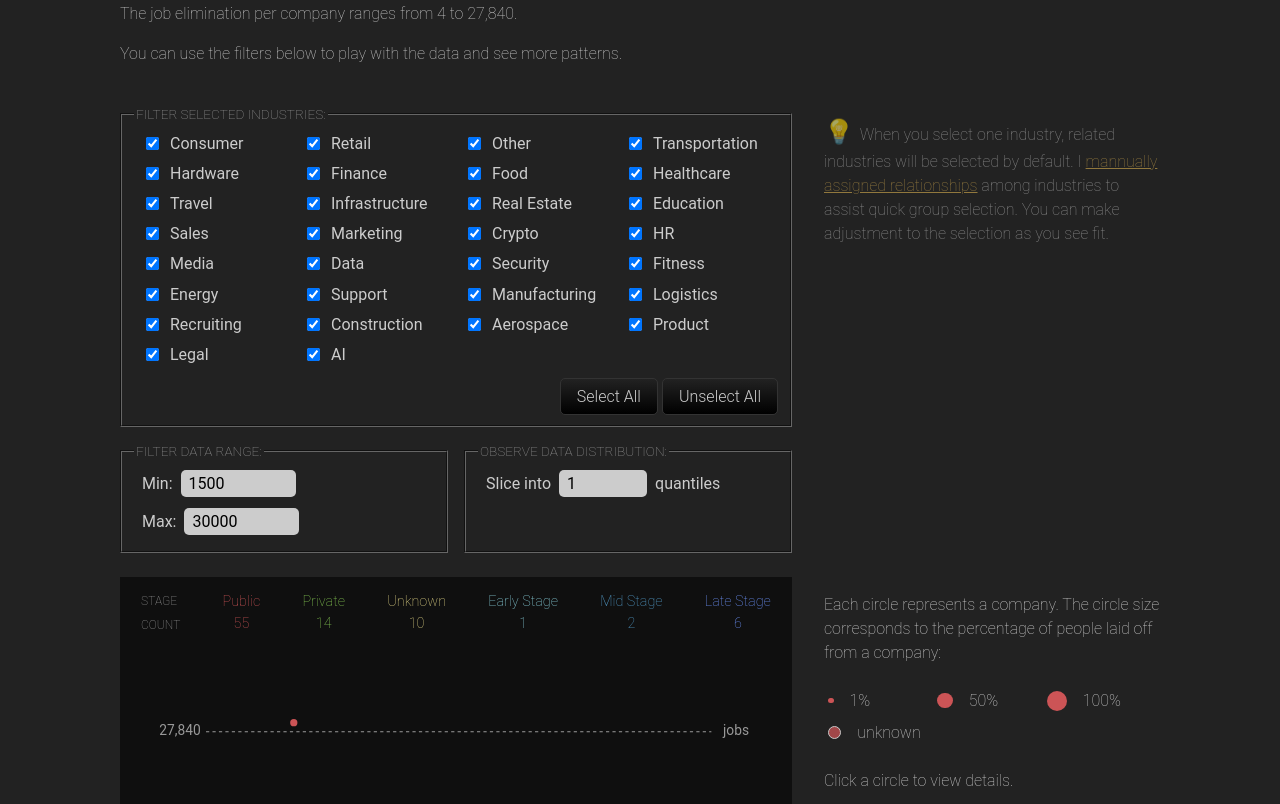
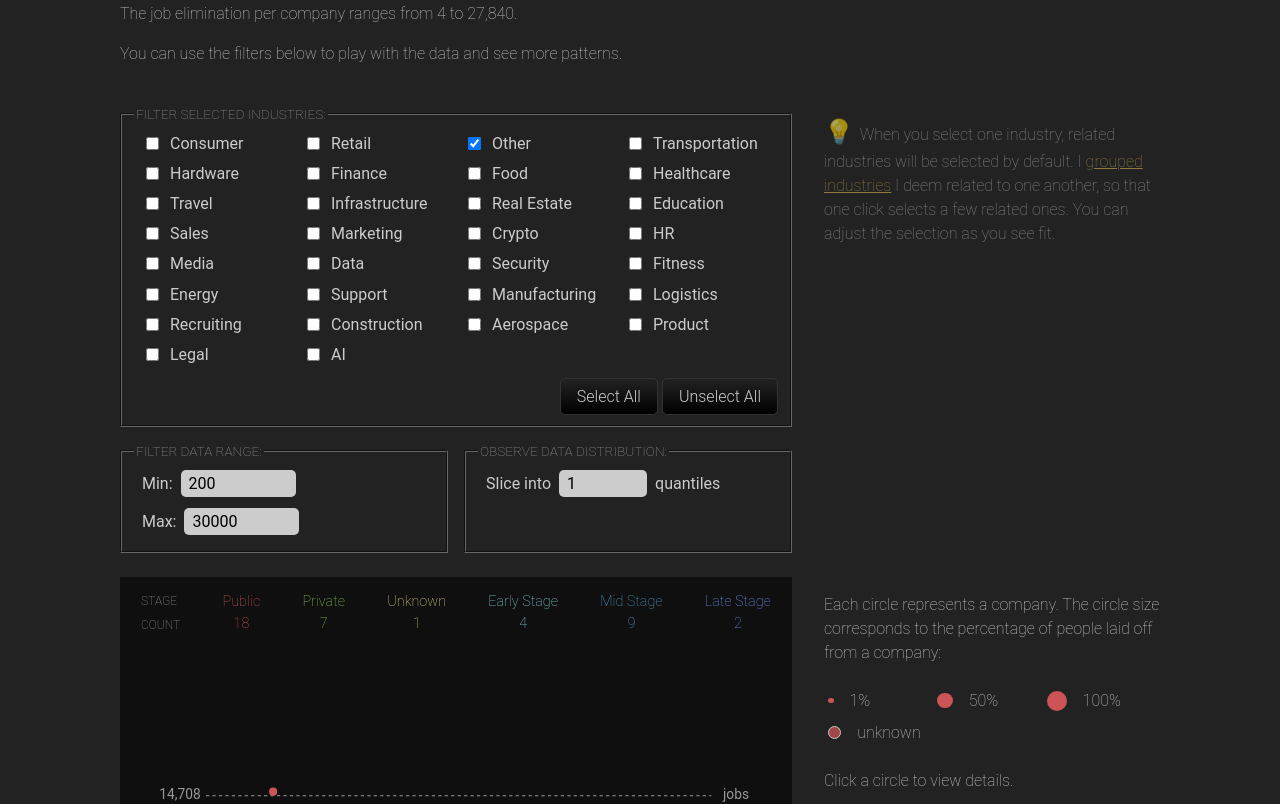
Before and after one commit to Shanfan/shanfanhuang.com, a SvelteKit app: page /projects/the-fuzzy-work in a window 1280 px wide. Shown: the part 2800-3604 px from the top of the page. Built offline with nearby package versions, Linux system fonts and the light colour scheme; a web font is replaced by a local one.

Commit message:
implemented the 'group selection' for the industry filter

```diff
--- a/src/routes/projects/the-fuzzy-work/SwarmChartBulletin.svelte
+++ b/src/routes/projects/the-fuzzy-work/SwarmChartBulletin.svelte
@@ -34,7 +34,7 @@
 							{formatDate(e.date)}
 						</td>
 						<td>
-							{e.location} <br />
+							{e.location.split(',')[0]} <br />
 							{e.country}
 						</td>
 						<td>
--- a/src/routes/projects/the-fuzzy-work/SwarmChartComponent.svelte
+++ b/src/routes/projects/the-fuzzy-work/SwarmChartComponent.svelte
@@ -11,19 +11,22 @@
 	const industries = getContext('industryData');
 
 	const allIndustries = Array.from(industries.map((d) => d.key));
+	const top20 = d3.sum(layoffByCompany.slice(0, 379), (d) => d.layoff);
+	const total = d3.sum(layoffByCompany, (d) => d.layoff);
+	const dataExtent = d3.extent(layoffByCompany, (d) => d.layoff);
 
 	const stages = ['Public', 'Private', 'Unknown', 'Early Stage', 'Mid Stage', 'Late Stage'];
 	const colors = ['#CC5456', '#88CC54', '#e4d787', '#8CD5E1', '#549ECC', '#6E94FC'];
 	const colorScale = d3.scaleOrdinal().domain(stages).range(colors);
 	const rScale = d3.scaleSqrt().domain([0, 100]).range([2, 10]);
+
 	let chartWidth = 625;
 	let chartHeight = chartWidth * 1.5;
-	const dataExtent = d3.extent(layoffByCompany, (d) => d.layoff);
 
 	let slices = $state(1);
-	let layoffNumBound = $state([1500, 30000]);
+	let layoffNumBound = $state([200, 30000]);
 	let selectedCompany = $state({});
-	let selectedIndustries = $state(allIndustries);
+	let selectedIndustries = $state(['Other']);
 
 	let slicedData = $derived.by(() => {
 		const filteredData = layoffByCompany.filter(
@@ -58,8 +61,33 @@
 		return count;
 	}
 
-	const top20 = d3.sum(layoffByCompany.slice(0, 379), (d) => d.layoff);
-	const total = d3.sum(layoffByCompany, (d) => d.layoff);
+	function findRelatedInd(ind) {
+		const relatedIndustries = {
+			[ind]: true
+		};
+
+		relationships.forEach((rel) => {
+			if (rel.Strength === 2 && (rel.Source === ind || rel.Target === ind)) {
+				relatedIndustries[rel.Target] = true;
+				relatedIndustries[rel.Source] = true;
+			}
+		});
+
+		selectedIndustries = Object.keys(relatedIndustries);
+	}
+
+	function handleSelection(e) {
+		const isChecked = e.currentTarget.checked;
+		const currentInd = e.currentTarget.value;
+		const i = selectedIndustries.indexOf(currentInd);
+		console.log(i, $state.snapshot(selectedIndustries));
+
+		if (i !== -1) {
+			selectedIndustries.splice(i, 1);
+		} else {
+			findRelatedInd(currentInd);
+		}
+	}
 </script>
 
 <div class="main-content">
@@ -87,7 +115,12 @@
 		<div style="display: grid;  grid-template-columns: repeat(auto-fill, minmax(10em, 1fr));">
 			{#each allIndustries as ind}
 				<label class="select-industries">
-					<input type="checkbox" name="industries" value={ind} bind:group={selectedIndustries} />
+					<input
+						type="checkbox"
+						value={ind}
+						bind:group={selectedIndustries}
+						onclick={handleSelection}
+					/>
 					{ind}
 				</label>
 			{/each}
@@ -142,9 +175,9 @@
 <aside>
 	<p class="insight">
 		When you select one industry, related industries will be selected by default. I <a
-			href="the-fuzzy-work/behind-the-scene">mannually assigned relationships</a
-		> among industries to assist quick group selection. You can make adjustment to the selection as you
-		see fit.
+			href="the-fuzzy-work/behind-the-scene">grouped industries</a
+		> I deem related to one another, so that one click selects a few related ones. You can adjust the
+		selection as you see fit.
 	</p>
 </aside>
 
```
